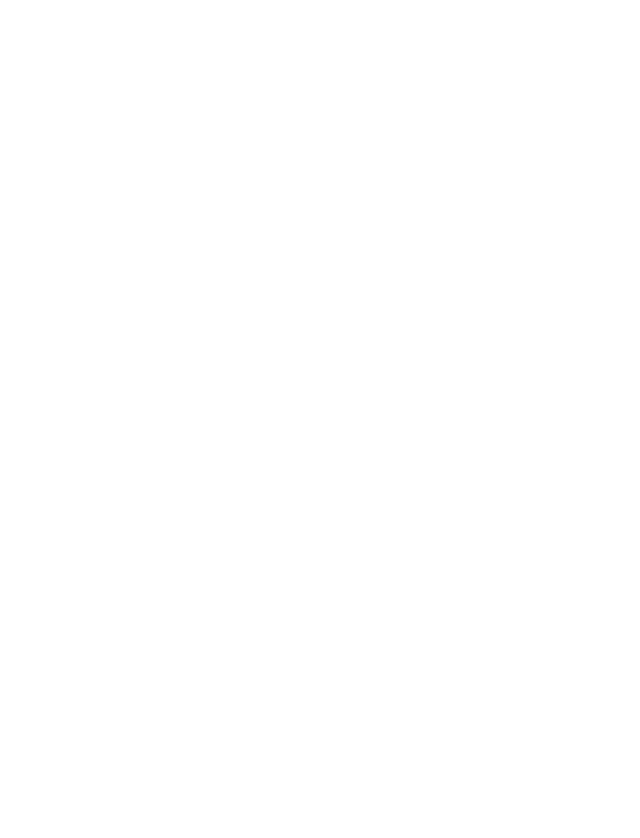
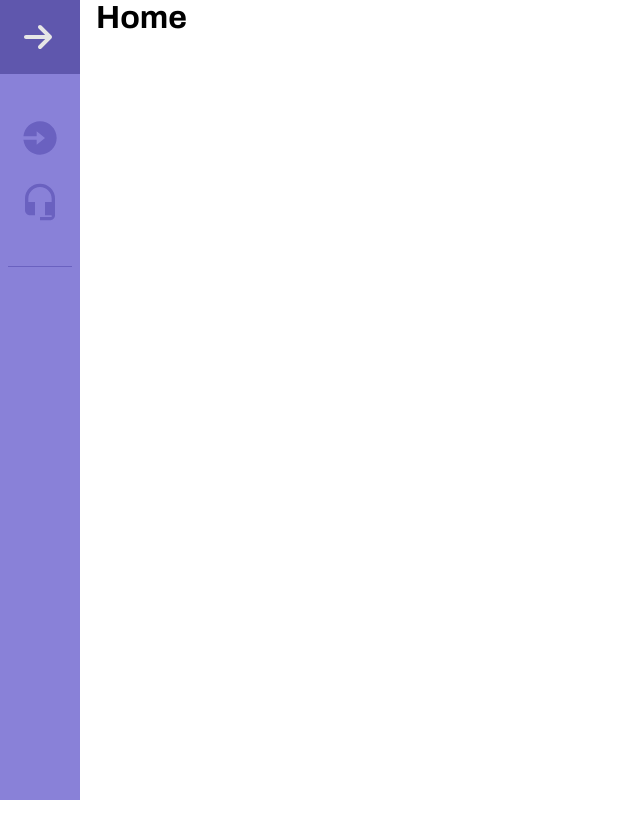
Before and after one commit to pablohariel/youtube-analysis-web, a React (Vite) app: page / in a window 1280 px wide. Shown: the top 838 px of the page, without its empty margins (0-640 px from the left). Before the commit the page ends 800 px from the top, so only its background shows below. Built offline with nearby package versions, Linux system fonts and the light colour scheme.

Commit message:
feat: create left menu bar - 0.1

```diff
--- a/src/components/Input/index.tsx
+++ b/src/components/Input/index.tsx
@@ -1,4 +1,3 @@
-import { FaGithub } from 'react-icons/fa'
 import styles from './styles.module.scss'
 
 interface IProps extends React.HTMLProps<HTMLInputElement> {
--- /dev/null
+++ b/src/components/LeftBar/index.tsx
@@ -0,0 +1,42 @@
+import { useState } from 'react'
+import styles from './styles.module.scss'
+
+import { Link } from 'react-router-dom'
+
+import { ImArrowRight2, ImArrowLeft2 } from 'react-icons/im'
+import { RiLoginCircleFill } from 'react-icons/ri'
+import { MdHeadsetMic } from 'react-icons/md'
+
+interface IParams {
+  open: boolean,
+  setOpen: React.Dispatch<React.SetStateAction<boolean>>
+}
+
+const LeftBar: React.FC<IParams> = ({ open, setOpen }) => {
+  return (
+    <div className={open ? styles.leftBarWrapperOpen : styles.leftBarWrapperClosed }>
+      <button className={styles.arrowBtn} onClick={() => setOpen(!open)}>
+        {open ? <ImArrowLeft2 size={'2rem'} /> : <ImArrowRight2 size={'2rem'} />}
+      </button>
+      <ul className={styles.linkList}>
+        <li>
+          <Link to='/login' className={styles.link}>
+            <RiLoginCircleFill size={'2.5rem'} />
+            <span>Fazer login</span>
+          </Link>
+        </li>
+
+        <li>
+          <Link to='' className={styles.link}>
+            <MdHeadsetMic size={'2.5rem'} />
+            <span>Entrar em contato</span>
+          </Link>
+        </li>
+
+        <div className={styles.divider} />
+      </ul>
+    </div>
+  )
+}
+
+export { LeftBar }
--- /dev/null
+++ b/src/components/LeftBar/styles.module.scss
@@ -0,0 +1,162 @@
+.leftBarWrapperClosed {
+  height: 100vh;
+  width: 5rem;
+  position: fixed;
+  left: 0;
+  top: 0;
+  transition: 0.5s;
+  background-color: #8981D8;
+
+
+  .arrowBtn {
+    width: 100%;
+    border: none;
+    background-color: #6A61C0;
+    height: 4.625rem;
+
+    justify-content: flex-end;
+    display: flex;
+    align-items: center;
+    padding-right: 1.625rem;
+
+    svg {
+      color: #8981D8;
+    }
+
+    &:hover {
+      cursor: pointer;
+      filter: brightness(0.9);
+
+      svg {
+        color: #fff
+      }
+    }
+  }
+
+  .linkList {
+    li {
+      .link {
+        width: 100%;
+        display: flex;
+        align-items: center;
+        height: 4rem;
+        padding-left: 1.25rem;
+        transition: 0.5s;
+
+        svg {
+          color: #6A61C0;
+        }
+
+        &:hover {
+          cursor: pointer;
+          filter: brightness(0.9);
+
+          svg {
+            color: #fff;
+          }
+        }
+
+        span {
+          display: none;
+          margin-left: 0.2rem;
+
+          font-weight: bold;
+        }
+      }
+
+      &:first-child {
+        margin-top: 2rem;
+      }
+    }
+
+
+    .divider {
+      width: 80%;
+      background-color: #6A61C0;
+      height: 1px;
+      margin-top: 2rem;
+      margin-left: 10%;
+    }
+  }
+}
+
+.leftBarWrapperOpen {
+  height: 100vh;
+  position: fixed;
+  left: 0;
+  top: 0;
+  width: 14rem;
+  transition: 0.5s;
+  background-color: #8981D8;
+
+
+
+  .arrowBtn {
+    width: 100%;
+    border: none;
+    background-color: #6A61C0;
+    height: 4.625rem;
+
+    justify-content: flex-end;
+    display: flex;
+    align-items: center;
+    padding-right: 1.625rem;
+
+    svg {
+      color: #8981D8;
+    }
+
+    &:hover {
+      cursor: pointer;
+      filter: brightness(0.9);
+
+      svg {
+        color: #fff
+      }
+    }
+  }
+
+  .linkList {
+    li {
+      .link {
+        width: 14rem;
+        display: flex;
+        align-items: center;
+        padding-left: 1.25rem;
+        height: 4rem;
+
+        svg {
+          color: #6A61C0;
+        }
+
+        span {
+          display: block;
+          margin-left: 0.8rem;
+          color: #fff;
+        }
+
+        &:hover {
+          cursor: pointer;
+          filter: brightness(0.9);
+
+          svg {
+            color: #fff;
+          }
+        }
+      }
+
+      &:first-child {
+        margin-top: 2rem;
+      }
+    }
+
+
+    .divider {
+      width: 80%;
+      background-color: #6A61C0;
+      height: 1px;
+      margin-top: 2rem;
+      margin-left: 10%;
+    }
+  }
+}
--- /dev/null
+++ b/src/pages/Home/index.tsx
@@ -0,0 +1,17 @@
+import { useState } from 'react'
+import { LeftBar } from '../../components/LeftBar'
+
+import styles from './styles.module.scss'
+
+const Home: React.FC = () => {
+  const [open, setOpen] = useState<boolean>(false)
+
+  return (
+    <div className={open ? styles.homeWrapperOpen : styles.homeWrapper}>
+      <LeftBar open={open} setOpen={setOpen} />
+      <h1>Home</h1>
+    </div>
+  )
+}
+
+export { Home }
--- /dev/null
+++ b/src/pages/Home/styles.module.scss
@@ -0,0 +1,13 @@
+.homeWrapper {
+  display: flex;
+  height: 2000px;
+  padding-left: 6rem;
+  transition: 0.5s;
+}
+
+.homeWrapperOpen {
+  display: flex;
+  height: 2000px;
+  padding-left: 11rem;
+  transition: 0.5s;
+}
--- a/src/routes.tsx
+++ b/src/routes.tsx
@@ -1,6 +1,6 @@
 import { BrowserRouter, Route, Switch  } from 'react-router-dom';
 
-// import { Home } from './pages/Home';
+import { Home } from './pages/Home';
 import { Login } from './pages/Login';
 import { SignUp } from './pages/SignUp';
 
@@ -8,7 +8,7 @@ const Routes: React.FC = () => {
     return (
         <BrowserRouter>
             <Switch>
-                {/* <Route path="/" exact component={Home} /> */}
+                <Route path="/" exact component={Home} />
                 <Route path="/login" component={Login} />
                 <Route path="/signup" component={SignUp} />
             </Switch>
--- a/vite.config.ts
+++ b/vite.config.ts
@@ -3,5 +3,8 @@ import react from '@vitejs/plugin-react'
 
 // https://vitejs.dev/config/
 export default defineConfig({
-  plugins: [react()]
+  plugins: [react()],
+  server: {
+    host: true
+  }
 })
```
